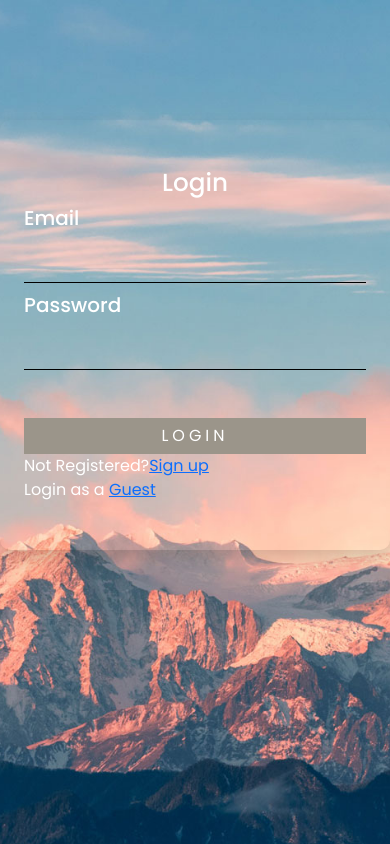
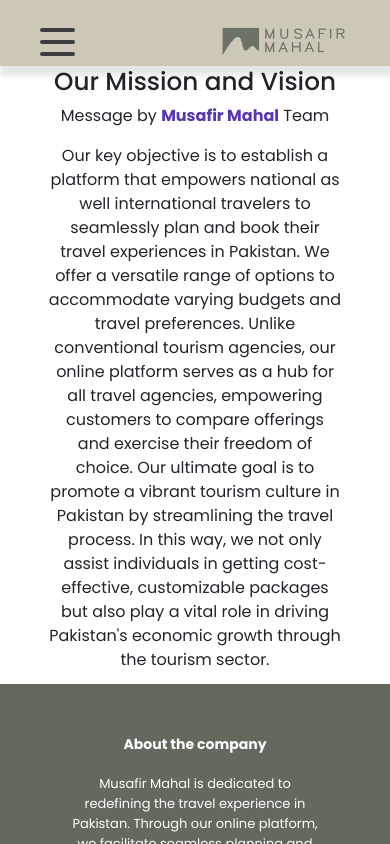
Before and after one commit to Huzaifa2319/musafirmahal, a React (Create React App) app: page /about in a window 390 px wide. Before the commit this address led to /login. Shown: the top 844 px of the page. Built offline with nearby package versions, Linux system fonts and the light colour scheme; no server answers.

Commit message:
phone view navbar fixed

```diff
--- a/src/App.js
+++ b/src/App.js
@@ -5,7 +5,7 @@
 import Footer from "./Customer/Footer";
 import Feedback from "./Customer/Feedback";
 import Profile from "./Customer/Profile";
-import Services from "./Customer/Services";
+import Mission from "./Customer/Mission";
 import Form from "./Customer/Login";
 import Signup from "./Customer/Signup";
 import ItemDetails from "./Customer/ItemDetails";
@@ -14,7 +14,7 @@
 import ProtectedRoute from "./ProtectedRoutes";
 import axios from "axios";
 import { useLocation } from "react-router-dom";
-// import Navbar from "./Customer/Navbar";
+import Navbar from "./Customer/Navbar";
 function App() {
   const location = useLocation();
 
@@ -41,6 +41,7 @@
     const token = localStorage.getItem("token");
     setLogin(token ? true : false);
     getAllTrips();
+    getinfo();
     if (token) {
       const tokenData = JSON.parse(atob(token.split(".")[1]));
       const expirationTime = tokenData.exp * 1000; // Expiration time in milliseconds
@@ -51,6 +52,27 @@
       }
     }
   }, [login]);
+  //----------------------------------------------------------------------
+  const [userData, setUserData] = useState({});
+  const getinfo = () => {
+    const id = localStorage.getItem("currentUser");
+    const token = localStorage.getItem("token");
+    axios({
+      url: `https://musafirmahalbackend.vercel.app/getUser/${id}`,
+      method: "GET",
+      headers: {
+        Authorization: `Bearer ${token}`,
+      },
+    })
+      .then((response) => {
+        console.log(response.data);
+        setUserData(response.data);
+      })
+      .catch((err) => {
+        // Logout();
+        console.log("-->", err);
+      });
+  };
 
   //-----------------------------------------------------------------------
   //fetching all trips
@@ -73,10 +95,13 @@
   //--------------------------------------------------------------------
   return (
     <>
+      {/* {location.pathname != "/login" && (
+        <Header isLogin={login} setLogin={setLogin} />
+      )} */}
       {location.pathname != "/login" && (
-        <Header isLogin={login} setLogin={setLogin} />
+        <Navbar isLogin={login} setLogin={setLogin} />
       )}
-      {/* <Navbar /> */}
+      {/* <Navbar isLogin={login} /> */}
       <Routes>
         <Route exact path="/" element={<Main />} />
         <Route
@@ -85,7 +110,7 @@
         />
         {/* <Route path="/feedback" element={<Feedback />} /> */}
         {/* <Route path="/profile" element={<Profile />} /> */}
-        {/* <Route path="/about" element={<Services />} /> */}
+        <Route path="/about" element={<Mission />} />
         {/* <Route path="/bookings" element={<Bookings />} /> */}
         <Route
           path="/login"
@@ -114,18 +139,18 @@
           path="/profile"
           element={
             <ProtectedRoute user={login}>
-              <Profile />
+              <Profile userData={userData} />
             </ProtectedRoute>
           }
         />
-        <Route
+        {/* <Route
           path="/about"
           element={
             <ProtectedRoute user={login}>
-              <Services />
+              <Mission />
             </ProtectedRoute>
           }
-        />
+        /> */}
         {/* <Route
           path="/trips"
           element={
--- a/src/Customer/Feedback.js
+++ b/src/Customer/Feedback.js
@@ -21,6 +21,14 @@
   };
 
   const clickHandel = () => {
+    if (feed.title == "" || feed.feedback == "") {
+      Swal.fire({
+        icon: "warning",
+        title: "Oops...(Blank Fields)",
+        confirmButtonColor: "#9b958a",
+        text: "Please fill all the fields to continue!",
+      });
+    } else {
       feed.name = localStorage.getItem("UserEmail");
       const token = localStorage.getItem("token");
       const options = {
@@ -54,6 +62,7 @@
           navigate("/login");
           console.log(err);
         });
+    }
   };
 
   return (
--- a/src/Customer/Header.js
+++ b/src/Customer/Header.js
@@ -1,15 +1,24 @@
 import { NavLink } from "react-router-dom";
-import { useState } from "react";
+import { useRef, useState } from "react";
 import "../style/Header.css";
 import { useNavigate } from "react-router-dom";
 
 const log1 = require("../images/log1.png");
 const Header = ({ isLogin, setLogin }) => {
+  const about = useRef(null);
+
   const navigate = useNavigate();
   const [showNavbar, setShowNavbar] = useState(false);
 
   const handleShowNavbar = () => {
     setShowNavbar(!showNavbar);
+  };
+
+  const scrollToSection = (elem) => {
+    window.scrollTo({
+      top: elem.current.offsetTop,
+      behavior: "smooth",
+    });
   };
 
   return (
@@ -83,6 +92,7 @@
                   <li
                     onClick={() => {
                       navigate("/");
+                      scrollToSection(about);
                     }}
                   >
                     {/* <NavLink to="/home"></NavLink> */}
--- a/src/Customer/Main.js
+++ b/src/Customer/Main.js
@@ -3,7 +3,7 @@
 import vid from "../images/vid1.mp4";
 import vid2 from "../images/vid2.mp4";
 import "../style/Main_vid.css";
-import Services from "./Services";
+import Mission from "./Mission";
 import Gallery from "./Gallery";
 import Map from "./Map";
 import Patners from "./Patners";
@@ -24,7 +24,7 @@
       </div>
       <Patners />
       <hr />
-      <Services />
+      <Mission />
       <Gallery />
 
       <Map />
--- a/src/Customer/Services.js
+++ b/src/Customer/Mission.js
@@ -1,12 +1,13 @@
-import React from "react";
+// import React, { useRef } from "react";
 import "../style/Aboutus.css";
 import "bootstrap/dist/css/bootstrap.min.css";
 
-const Services = () => {
+const Mission = () => {
   return (
     <>
+      <section id="about">
         <div style={{ margin: "3%" }}>
-        <div className="row text-center" id="about">
+          <div className="row text-center">
             <div className="col-sm-12 col-md-12 col-md-12">
               <h2>Our Mission and Vision</h2>
               <p>
@@ -22,15 +23,16 @@
                 preferences. Unlike conventional tourism agencies, our online
                 platform serves as a hub for all travel agencies, empowering
                 customers to compare offerings and exercise their freedom of
-              choice. Our ultimate goal is to promote a vibrant tourism culture
-              in Pakistan by streamlining the travel process. In this way, we
-              not only assist individuals in getting cost-effective,
+                choice. Our ultimate goal is to promote a vibrant tourism
+                culture in Pakistan by streamlining the travel process. In this
+                way, we not only assist individuals in getting cost-effective,
                 customizable packages but also play a vital role in driving
                 Pakistan's economic growth through the tourism sector.
               </p>
             </div>
           </div>
         </div>
+      </section>
     </>
   );
 };
@@ -218,4 +220,4 @@
 //     </div>
 //   );
 // }
-export default Services;
+export default Mission;
--- a/src/Customer/Navbar.js
+++ b/src/Customer/Navbar.js
@@ -2,12 +2,14 @@
 import "../style/Navbar.css";
 import { NavLink, useNavigate } from "react-router-dom";
 const logo = require("../images/log1.png");
-const Navbar = () => {
+const Navbar = ({ isLogin, setLogin }) => {
   const navigate = useNavigate();
   return (
+    <>
+      {isLogin ? (
         <div className="helloworld">
           <nav className="navbar">
-        <div className="navbar-container container">
+            <div className="navbar-container containerx">
               <input type="checkbox" name="" id="" />
               <div className="hamburger-lines">
                 <span className="line line1"></span>
@@ -33,38 +35,74 @@
                   <a href="#services"> About</a>
                 </li>
                 <li>
-              <NavLink to="/bookings">My Tickets</NavLink>
+                  <NavLink to="/bookings">Tickets</NavLink>
                 </li>
                 <li>
                   <NavLink to="/profile">Profile</NavLink>
                 </li>
 
-            {/* <li>
-              <a href="#">Home</a>
-            </li>
                 <li>
-              <a href="#">Trip</a>
-            </li>
-            <li>
-              <a href="#">Feedback</a>
-            </li>
-            <li>
-              <a href="#">About</a>
-            </li>
-            <li>
-              <a href="#">Profile</a>
-            </li> */}
-            <li>
-              <a href="#">Logout</a>
+                  <div
+                    style={{ cursor: "pointer" }}
+                    onClick={() => {
+                      localStorage.removeItem("token");
+                      setLogin(false);
+                      navigate("/login");
+                    }}
+                  >
+                    <i class="fa fa-sign-out" aria-hidden="true"></i>
+                    Logout
+                  </div>
                 </li>
               </ul>
-          <div className="logo" style={{ display: "inline-block" }}>
-            {/* <img src={logo} className="logo1" alt="" /> */}
-            Musafir Mahal
-          </div>
+              {/* <div> */}
+              <img src={logo} className="logo logo1" alt="" />
+              {/* </div> */}
+
+              {/* <div className="logo" style={{ display: "inline-block" }}>
+            <img src={logo} className="logo1" alt="" />
+          </div> */}
             </div>
           </nav>
         </div>
+      ) : (
+        <>
+          <div className="helloworld">
+            <nav className="navbar">
+              <div className="navbar-container containerx">
+                <input type="checkbox" name="" id="" />
+                <div className="hamburger-lines">
+                  <span className="line line1"></span>
+                  <span className="line line2"></span>
+                  <span className="line line3"></span>
+                </div>
+                <ul className="menu-items">
+                  <li>
+                    <NavLink to="/">Home</NavLink>
+                  </li>
+                  <li>
+                    <NavLink to="/trips">Trips</NavLink>
+                  </li>
+                  <li
+                    onClick={() => {
+                      navigate("/");
+                    }}
+                  >
+                    {/* <NavLink to="/home"></NavLink> */}
+                    <a href="#services"> About</a>
+                  </li>
+
+                  <li>
+                    <NavLink to="/login">Login</NavLink>
+                  </li>
+                </ul>
+                <img src={logo} className="logo logo1" alt="" />
+              </div>
+            </nav>
+          </div>
+        </>
+      )}
+    </>
   );
 };
 
--- a/src/Customer/Profile.js
+++ b/src/Customer/Profile.js
@@ -31,8 +31,7 @@
   }
 }
 
-export default function Profile() {
-  const [userData, setUserData] = useState({});
+export default function Profile({ userData }) {
   const [pass, setPass] = useState({
     newpassword: "",
     confirmpassword: "",
@@ -43,29 +42,9 @@
     setPass({ ...pass, [name]: value });
   }
 
-  const getinfo = () => {
-    const id = localStorage.getItem("currentUser");
-    const token = localStorage.getItem("token");
-    axios({
-      url: `https://musafirmahalbackend.vercel.app/getUser/${id}`,
-      method: "GET",
-      headers: {
-        Authorization: `Bearer ${token}`,
-      },
-    })
-      .then((response) => {
-        console.log(response.data);
-        setUserData(response.data);
-      })
-      .catch((err) => {
-        Logout();
-        console.log("-->", err);
-      });
-  };
-
-  useEffect(() => {
-    getinfo();
-  }, []);
+  // useEffect(() => {
+  //   getinfo();
+  // }, []);
   return (
     <>
       <section className="" style={{ backgroundColor: "#f4f5f7" }}>
--- a/src/Customer/Signup.js
+++ b/src/Customer/Signup.js
@@ -16,7 +16,6 @@
 
   const SubmitHandler = () => {
     console.log(user);
-    // axios POST request
     const options = {
       url: "https://musafirmahalbackend.vercel.app/signup",
       method: "POST",
--- a/src/style/Gallery.css
+++ b/src/style/Gallery.css
@@ -6,7 +6,7 @@
   display: flex;
   justify-content: center;
   align-items: center;
-  min-height: 60vh;
+  min-height: 15vh;
   /* padding: 50px; */
   margin-bottom: 80px;
 }
--- a/src/style/Navbar.css
+++ b/src/style/Navbar.css
@@ -5,13 +5,17 @@
   padding: 0;
   margin: 0;
 }
-body {
-  /* margin-top: 1in; */
-  /* margin-bottom: 1in; */
+
+.logo1 {
+  width: 150px;
 }
 
+/* .logo2 {
+  width: 50%;
+} */
+
 .helloworld {
-  padding-bottom: 64px;
+  padding-bottom: 55px;
 }
 
 .navbar input[type="checkbox"],
@@ -20,25 +24,26 @@
 }
 
 .containerx {
-  max-width: 1200px;
+  max-width: 100%;
   width: 90%;
   margin: auto;
 }
 
 .navbar {
-  box-shadow: 0px 5px 10px 0px #aaa;
+  /* box-shadow: 0px 5px 10px 0px #aaa; */
   position: fixed;
   width: 100%;
-  background: #fff;
+  background: #cbc5b4;
   color: #000;
-  opacity: 0.85;
+  opacity: 0.95;
   z-index: 100;
+  box-shadow: 5px 5px 5px 5px rgba(0, 0, 0, 0.1);
 }
 
 .navbar-container {
   display: flex;
   justify-content: space-between;
-  height: 50px;
+  height: 45px;
   align-items: center;
 }
 
@@ -46,15 +51,26 @@
   order: 2;
   display: flex;
 }
+
+.menu-items a.active {
+  border-bottom: 3px solid #2f234f;
+  border-radius: 4px;
+}
+
 .logo {
   order: 1;
-  font-size: 2.3rem;
+  /* font-size: 2.3rem; */
 }
 
 .menu-items li {
   list-style: none;
   margin-left: 1.5rem;
-  font-size: 1.3rem;
+  font-size: 1.1rem;
+  transition: 0.3s;
+}
+.menu-items li:hover {
+  transform: scale(1.1);
+  transition: 0.3s;
 }
 
 .navbar a {
@@ -65,7 +81,7 @@
 }
 
 .navbar a:hover {
-  color: #117964;
+  color: #2f234f;
 }
 
 @media (max-width: 768px) {
@@ -81,7 +97,7 @@
   .navbar-container {
     display: block;
     position: relative;
-    height: 64px;
+    height: 50px;
   }
 
   .navbar-container input[type="checkbox"] {
@@ -147,16 +163,16 @@
   }
 
   .navbar .menu-items li {
-    margin-bottom: 1.8rem;
-    font-size: 1.1rem;
-    font-weight: 500;
+    /* margin-bottom: 1.8rem; */
+    /* font-size: 1.1rem; */
+    font-weight: 200;
   }
 
   .logo {
     position: absolute;
     top: 10px;
     right: 15px;
-    font-size: 2.5rem;
+    /* font-size: 2.5rem; */
   }
 
   .navbar-container input[type="checkbox"]:checked ~ .menu-items {
@@ -180,4 +196,8 @@
   .navbar-container input[type="checkbox"]:checked ~ .logo {
     display: none;
   }
+  .logo1 {
+    /* height: 100%; */
+    width: 40%;
+  }
 }
```
Lines whose indentation alone changed are shown as unchanged.
